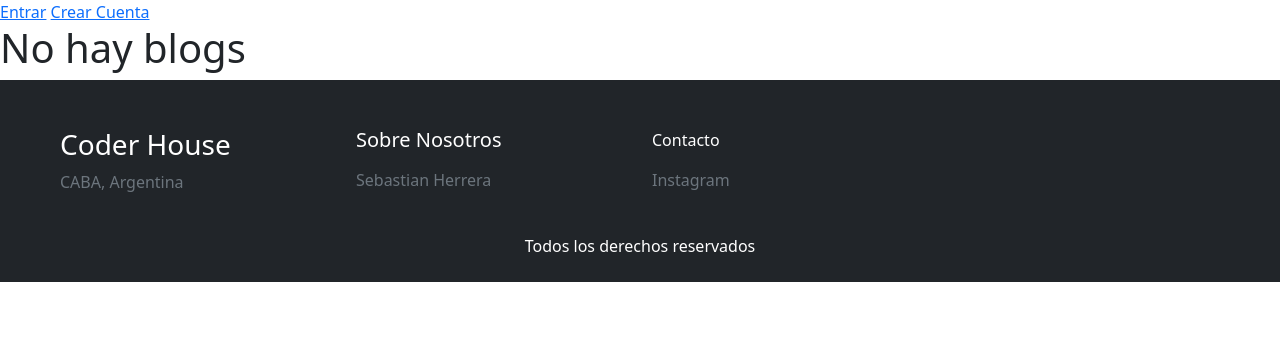
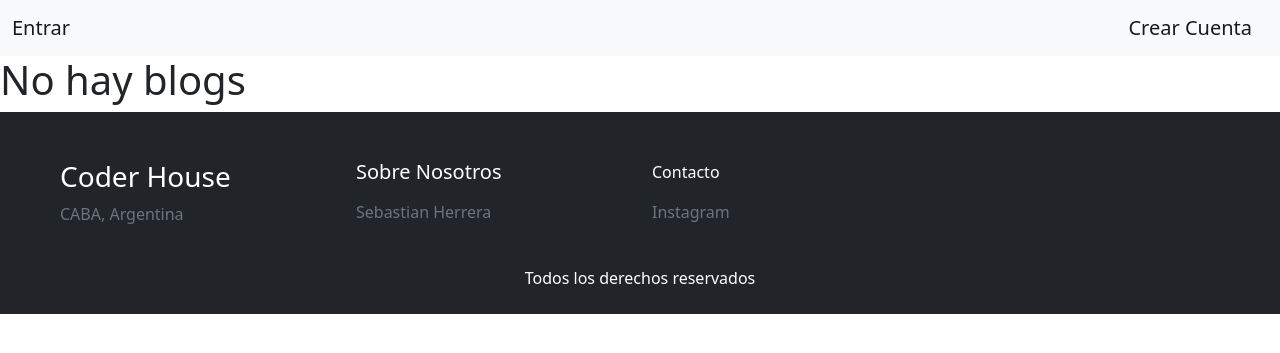
Before and after one commit to RaffaPH/EntregaFinal, a Django app: page / in a window 1280 px wide. Shown: the top 353 px of the page. Run offline with Django 4.2, Linux system fonts and the light colour scheme; data that the repository does not hold is empty.

Commit message:
modificado de HTML

```diff
--- a/blog/templates/blog/blog_list.html
+++ b/blog/templates/blog/blog_list.html
@@ -5,12 +5,37 @@
 {% block body %}
 
 {% if user.is_authenticated %}
-  <a href="{% url 'blog_logout' %}">Salir</a>
-  <a href="{% url 'blog_create' %}">Nuevo Blog</a>
-  <a href="{% url 'blogger_profile' user.id %}">Perfil {{user.username}}</a>
+  <nav class="navbar bg-light">
+    <div class="container-fluid">
+      <a class="navbar-brand" href="{% url 'blog_logout' %}">
+        <font style="vertical-align: inherit;">
+          <font style="vertical-align: inherit;">Salir</font></font></a>
+      <a class="navbar-brand" href="{% url 'blog_create' %}">
+        <font style="vertical-align: inherit;">
+          <font style="vertical-align: inherit;">Nuevo Blog</font></font></a>
+      <a class="navbar-brand" href="{% url 'blogger_profile' user.id %}">
+        <font style="vertical-align: inherit;">
+          <font style="vertical-align: inherit;">Perfil {{user.username}}</font></font></a>
+    </div>
+  </nav>
+
+
+
+
+
+
 {% else %}
-  <a href="{% url 'blog_login' %}">Entrar</a>
-  <a href="{% url 'blogger_signup' %}">Crear Cuenta</a>
+
+<nav class="navbar bg-light">
+  <div class="container-fluid">
+    <a class="navbar-brand" href="{% url 'blog_login' %}">
+      <font style="vertical-align: inherit;">
+        <font style="vertical-align: inherit;">Entrar</font></font></a>
+    <a class="navbar-brand" href="{% url 'blogger_signup' %}">
+      <font style="vertical-align: inherit;">
+        <font style="vertical-align: inherit;">Crear Cuenta</font></font></a>
+  </div>
+</nav>
 {% endif %}
 
 
@@ -18,11 +43,24 @@
 {% if object_list %}
     {% for blog in object_list %}
     <li>
+      <nav class="navbar bg-light">
+        <div class="container-fluid">
+          <a class="navbar-brand" href=""{% url 'blog_detail' blog.id %}"">
+            <font style="vertical-align: inherit;">
+              <font style="vertical-align: inherit;">{{blog.titulo}}</font></font></a>
+        </div>
+      </nav>
+        <a href=></a>
+        {% if user.is_authenticated %}
 
-        <a href="{% url 'blog_detail' blog.id %}">{{blog.titulo}}</a>
-        {% if user.is_authenticated %}
-          <a href="{% url 'blog_delete' blog.id %}">Borrar</a>
-          <a href="{% url 'blog_update' blog.id %}">Actualizar</a>
+        <nav class="navbar bg-light">
+          <div class="container-fluid">
+            <a class="navbar-brand" href="{% url 'blog_delete' blog.id %}">
+              <font style="vertical-align: inherit;">
+                <font style="vertical-align: inherit;">Borrar</font></font></a>
+            <a class="navbar-brand" href="{% url 'blog_update' blog.id %}"><font style="vertical-align: inherit;"><font style="vertical-align: inherit;">Actualizar</font></font></a>
+          </div>
+        </nav>
         {% endif %}
     </li>
     {% endfor %}
```
Also changed, not shown: blog/templates/blog/blog_detail.html (+7 -2 lines), blog/templates/blog/blog_logout.html (+6 -1 lines), blog/templates/blog/blogmodel_confirm_delete.html (+7 -1 lines), blog/templates/blog/blogmodel_form.html (+7 -2 lines), blogger/templates/blogger/blogger_crear_cuenta_form.html (+7 -1 lines), blogger/templates/blogger/blogger_detail.html (+10 -6 lines), blogger/templates/blogger/user_form.html (+7 -2 lines).
